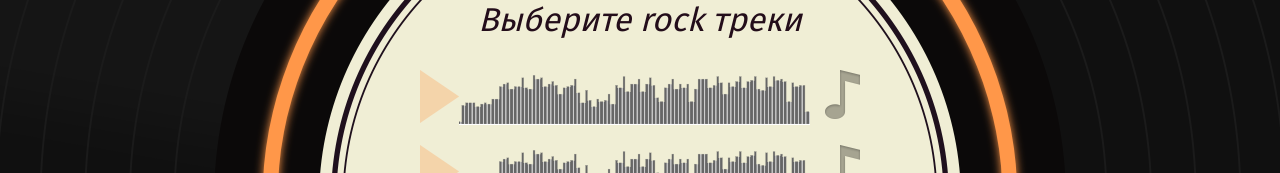
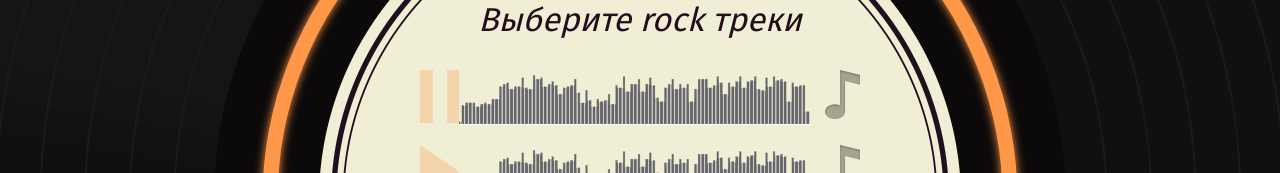
Before and after one commit to Christik/guess-melody, a React (Create React App) app: page / in a window 1280 px wide. Both pictures are taken after a click on the button "Начать игру". Shown: the part 299-472 px from the top of the page. Built offline with nearby package versions, Linux system fonts and the light colour scheme.

Commit message:
Устанавливает пакет classnames и реализует смену классов у кнопки в плеере

```diff
--- a/package.json
+++ b/package.json
@@ -5,6 +5,7 @@
   "dependencies": {
     "@reduxjs/toolkit": "^1.8.6",
     "axios": "^0.27.2",
+    "classnames": "^2.3.2",
     "history": "^5.3.0",
     "react": "^18.2.0",
     "react-dom": "^18.2.0",
--- a/src/components/audio-player/audio-player.tsx
+++ b/src/components/audio-player/audio-player.tsx
@@ -1,4 +1,5 @@
 import { useEffect, useRef, useState } from 'react';
+import cn from 'classnames';
 
 type AudioPlayerProps = {
   src: string;
@@ -41,7 +42,11 @@ function AudioPlayer(props: AudioPlayerProps) {
   return (
     <>
       <button
-        className="track__button track__button--play"
+        className={cn(
+          'track__button',
+          {'track__button--play': !isPlaying},
+          {'track__button--pause': isPlaying},
+        )}
         type="button"
         disabled={isLoading}
         onClick={() => setIsPlaying(!isPlaying)}
```
Also changed, not shown: 1 other file (tests, documents, lock files or other folders).
